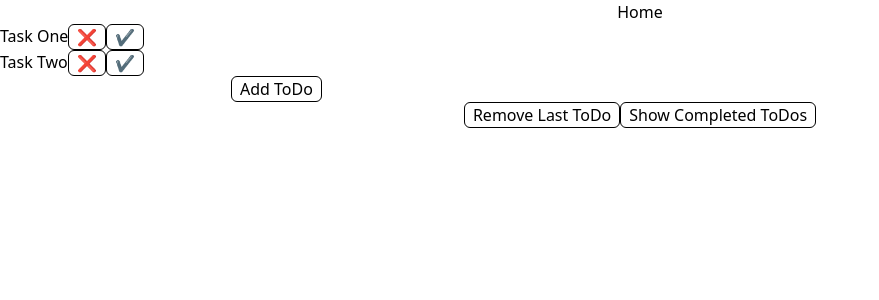
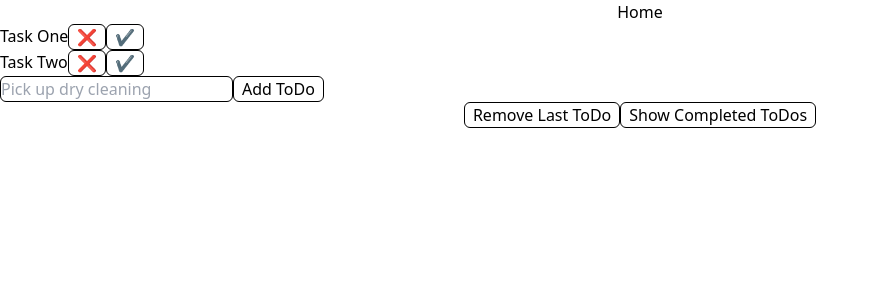
Before and after one commit to ASproson/react-challenges, a React (Create React App) app: page /todos in a window 1280 px wide. Shown: the top 300 px of the page, without its empty margins (0-879 px from the left). Built offline with nearby package versions, Linux system fonts and the light colour scheme.

Commit message:
Introduces random placeholders

```diff
--- a/src/components/todos/ToDoInput.tsx
+++ b/src/components/todos/ToDoInput.tsx
@@ -1,3 +1,4 @@
+import { useState } from 'react';
 import { Button } from './Button';
 
 interface ToDoInputProps {
@@ -6,13 +7,36 @@ interface ToDoInputProps {
   addToDo: (e: string) => void;
 }
 
+const PLACEHOLDER_SUGGESTIONS = [
+  'Pick up dry cleaning',
+  'Study React',
+  'Fight with MegaLinter',
+  'Submit report',
+  'Pick up {...children}',
+];
+
+const randomSuggestion = () => {
+  return PLACEHOLDER_SUGGESTIONS[
+    Math.floor(Math.random() * PLACEHOLDER_SUGGESTIONS.length)
+  ];
+};
+
 export const ToDoInput = ({ newToDo, setNewToDo, addToDo }: ToDoInputProps) => {
+  const [placeholder, setPlaceholder] = useState(randomSuggestion());
+  const [currentToDo, setCurrentTodo] = useState(newToDo);
+
+  if (currentToDo !== newToDo) {
+    setPlaceholder(randomSuggestion());
+    setCurrentTodo(newToDo);
+  }
+
   return (
     <div className="flex">
       <input
         type="text"
         value={newToDo}
-        className="text-black"
+        className="text-black border-[1.5px] border-black rounded-md"
+        placeholder={placeholder}
         onChange={(e) => setNewToDo(e.target.value)}
         onKeyDown={(e) => e.key === 'Enter' && addToDo(newToDo)}
       />
@@ -21,3 +45,5 @@ export const ToDoInput = ({ newToDo, setNewToDo, addToDo }: ToDoInputProps) => {
     </div>
   );
 };
+
+// Animate placeholder text with array of suggestions?
```
